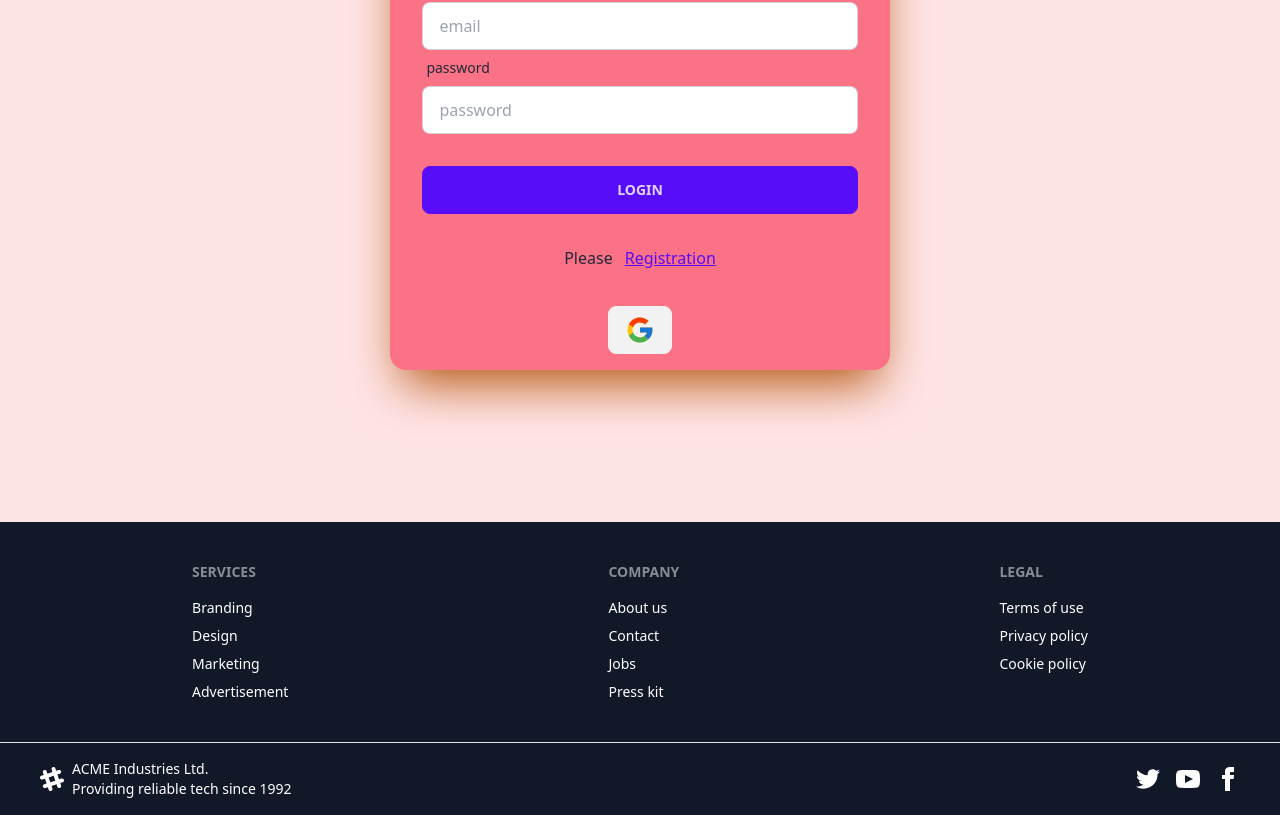
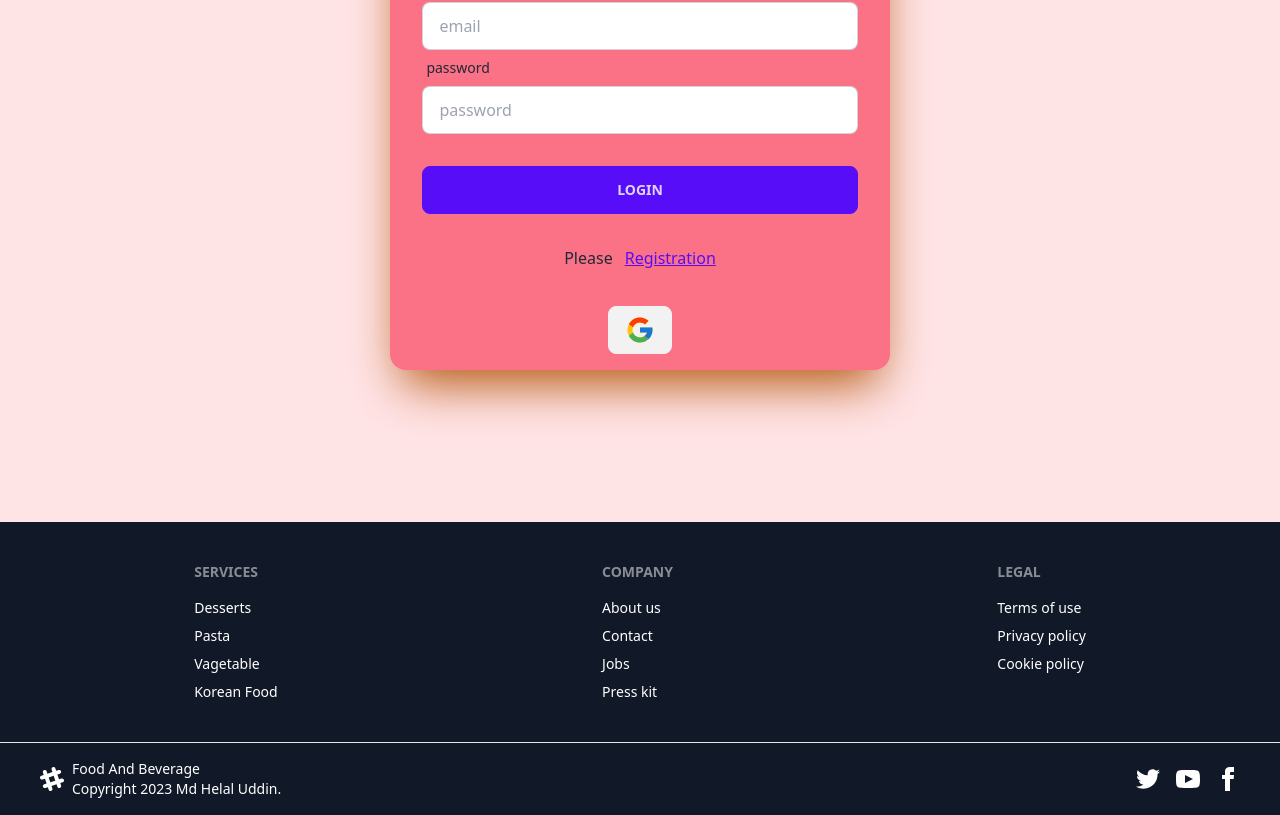
Before and after one commit to Mdhalaluddin/Food-and-Beverage-client, a React (Vite) app: page /login in a window 1280 px wide. Shown: the part 346-1161 px from the top of the page. Built offline with nearby package versions, Linux system fonts and the light colour scheme; no server answers.

Commit message:
footer added

```diff
--- a/src/components/Food/SpecificFood/SpecificFood.jsx
+++ /dev/null
@@ -1,34 +0,0 @@
-import PropTypes from 'prop-types';
-import { Link } from 'react-router-dom';
-const SpecificFood = ({specificData}) => {
-    // const loader = useLoaderData();
-    // console.log(loader);
-    const {name, _id, brandName, price, photo, rating} = specificData;
-    return (
-        <div className="card  max-w-[92%] mx-auto  bg-gray-600 shadow-xl">
-            <figure><img src={photo} alt="photo" className="h-[200px] w-full" /></figure>
-            <div className="card-body text-white">
-                <h2 className="card-title">
-                    {name}
-                </h2>
-                <p>{brandName}</p>
-                <p>rating: {rating}</p>
-                <div className="card-actions">
-                    <p>$ <span className="text-red-500">{price}</span></p>
-                    <Link to={`/food/${_id}`}>
-                        <button className="badge bg-green-950 badge-outline">Details</button>
-                    </Link>
-                </div>
-                <div className="flex justify-center">
-                <Link to={`/updateproduct/${_id}`}>
-                    <button className="btn btn-sm mt-2  bg-green-950 badge-outline">Food Update</button>
-                </Link>
-                </div>
-            </div>
-        </div>
-    );
-};
-SpecificFood.propTypes = {
-    specificData: PropTypes.array
-}
-export default SpecificFood;
--- a/src/components/Page/Home/About/About.jsx
+++ b/src/components/Page/Home/About/About.jsx
@@ -1,7 +1,7 @@
 
 const About = () => {
     return (
-        <div className="hero  max-w-[92%] mx-auto bg-base-300">
+        <div className="hero  max-w-[92%] mx-auto bg-base-300 my-8">
             <div className="hero-content flex-col lg:flex-row">
                 <div className="md:w-2/5 md:mr-6">
                     <img src="https://i.ibb.co/xzXghq4/luigi-pozzoli-i-IS1-SIO5-a-Y-unsplash.jpg" className="rounded-lg shadow-2xl" />
@@ -32,8 +32,27 @@ const About = () => {
                         </div>
                     </nav>
                     <div>
-                        <div className="card-actions my-4">
+                        <div className="card-actions flex my-4 justify-center items-center mr-16">
                             <button className="btn btn-primary hover:bg-red-400">About More</button>
+                            <div className="flex justify-center items-center ml-6 h-24">
+                                <div className="avatar mr-3" >
+                                    <div className="w-24 h-24 rounded-full mt-10 md:mt-0">
+                                        <img className="w-20 h-20" src="https://i.ibb.co/1J8Jp19/1697990924046.jpg" />
+                                    </div>
+                                </div>
+                                <div>
+                                    <h2 className="card-title">Shahid Uddin</h2>
+                                    <p>Founder CEO</p>
+                                </div>
+                            </div>
+                            {/* <div className="card h-20 card-side bg-base-100 shadow-xl">
+                                <div className="avatar">
+
+                                </div>
+                                <div className="card-body">
+
+                                </div>
+                            </div> */}
                         </div>
                     </div>
                 </div>
--- a/src/components/Page/Home/Footer/Footer.jsx
+++ b/src/components/Page/Home/Footer/Footer.jsx
@@ -6,10 +6,10 @@ const Footer = () => {
             <footer className="footer justify-around p-10 bg-gray-900 text-white">
                 <nav>
                     <header className="footer-title">Services</header>
-                    <a className="link link-hover">Branding</a>
-                    <a className="link link-hover">Design</a>
-                    <a className="link link-hover">Marketing</a>
-                    <a className="link link-hover">Advertisement</a>
+                    <a className="link link-hover">Desserts</a>
+                    <a className="link link-hover">Pasta</a>
+                    <a className="link link-hover">Vagetable</a>
+                    <a className="link link-hover">Korean Food</a>
                 </nav>
                 <nav>
                     <header className="footer-title">Company</header>
@@ -28,7 +28,7 @@ const Footer = () => {
             <footer className="footer bg-gray-900 text-white px-10 py-4 border-t  border-base-300">
                 <aside className="items-center grid-flow-col">
                     <svg width="24" height="24" viewBox="0 0 24 24" xmlns="http://www.w3.org/2000/svg" fillRule="evenodd" clipRule="evenodd" className="fill-current"><path d="M22.672 15.226l-2.432.811.841 2.515c.33 1.019-.209 2.127-1.23 2.456-1.15.325-2.148-.321-2.463-1.226l-.84-2.518-5.013 1.677.84 2.517c.391 1.203-.434 2.542-1.831 2.542-.88 0-1.601-.564-1.86-1.314l-.842-2.516-2.431.809c-1.135.328-2.145-.317-2.463-1.229-.329-1.018.211-2.127 1.231-2.456l2.432-.809-1.621-4.823-2.432.808c-1.355.384-2.558-.59-2.558-1.839 0-.817.509-1.582 1.327-1.846l2.433-.809-.842-2.515c-.33-1.02.211-2.129 1.232-2.458 1.02-.329 2.13.209 2.461 1.229l.842 2.515 5.011-1.677-.839-2.517c-.403-1.238.484-2.553 1.843-2.553.819 0 1.585.509 1.85 1.326l.841 2.517 2.431-.81c1.02-.33 2.131.211 2.461 1.229.332 1.018-.21 2.126-1.23 2.456l-2.433.809 1.622 4.823 2.433-.809c1.242-.401 2.557.484 2.557 1.838 0 .819-.51 1.583-1.328 1.847m-8.992-6.428l-5.01 1.675 1.619 4.828 5.011-1.674-1.62-4.829z"></path></svg>
-                    <p>ACME Industries Ltd. <br />Providing reliable tech since 1992</p>
+                    <p>Food And Beverage <br />Copyright  2023 Md Helal Uddin.</p>
                 </aside>
                 <nav className="md:place-self-center md:justify-self-end">
                     <div className="grid grid-flow-col gap-4">
```
